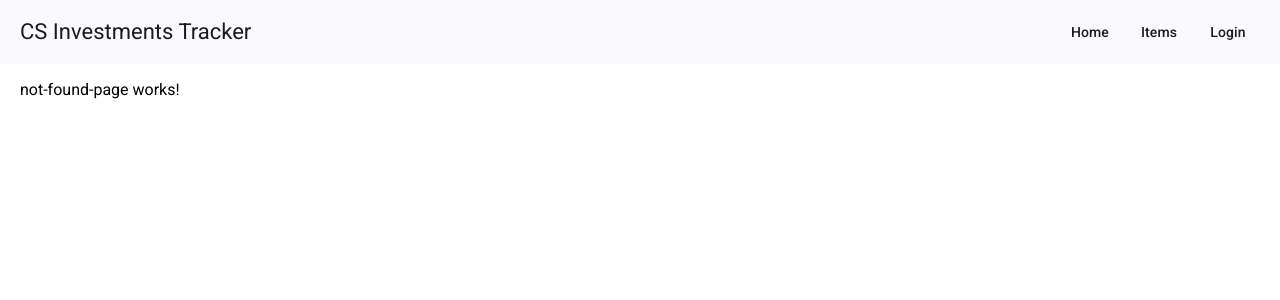
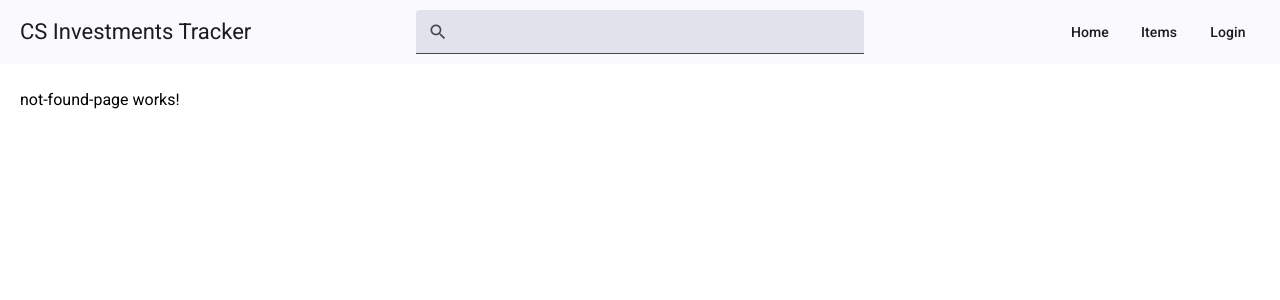
Before and after one commit to hhamrick/cs-investments-tracker, an Angular app: page /items/1 in a window 1280 px wide. Shown: the top 300 px of the page. Built offline with nearby package versions, Linux system fonts and the light colour scheme; no server answers.

Commit message:
Search bar, search page now shows all searched items

```diff
--- a/src/app/app.component.css
+++ /dev/null
@@ -1,28 +0,0 @@
-.content, .header {
-    padding: 0 20px;
-}
-
-.header nav {
-    display: flex;
-    align-items: center;
-    margin-left: auto;
-}
-
-button {
-    margin-left: 5px;
-}
-
-.avatar {
-    height: 50px;
-    width: 50px;
-    margin-left: 20px;
-    padding: 0;
-    border-radius: 50%;
-    overflow: hidden;
-    border: 2px solid black;
-}
-
-.avatar img {
-    height: 100%;
-    width: 100%;
-}
--- a/src/app/app.component.html
+++ b/src/app/app.component.html
@@ -1,6 +1,10 @@
 <mat-toolbar class="header">
     CS Investments Tracker
-    <nav>
+    <mat-form-field appearance="fill" subscriptSizing="dynamic" class="center">
+        <mat-icon matPrefix>search</mat-icon>
+        <input matInput [(ngModel)]="searchTxt" (keydown.enter)="search()" />
+    </mat-form-field>
+    <nav class="right">
         <button mat-button routerLink="/">Home</button>
         <button mat-button routerLink="/items">Items</button>
         <button *ngIf="!(user | async)" mat-button (click)="login()">Login</button>
@@ -8,7 +12,10 @@
             <img src="{{user.avatar}}">
         </button>
         <mat-menu #menu="matMenu" xPosition="before">
-            <button mat-menu-item (click)="logout()" style="color: red">Logout</button>
+            <button mat-menu-item (click)="logout()" style="color: red">
+                <mat-icon style="color: red">logout</mat-icon>
+                Logout
+            </button>
         </mat-menu>
     </nav>
 </mat-toolbar>
--- /dev/null
+++ b/src/app/app.component.scss
@@ -0,0 +1,56 @@
+@use '@angular/material' as mat;
+
+.content, .header {
+    padding: 0 20px;
+}
+
+.content {
+    transform: translateY(64px);
+    padding-top: 10px;
+}
+
+.header {
+    position: fixed;
+    top: 0;
+    z-index: 1000;
+}
+
+.center {
+    width: 35vw;
+    position: absolute;
+    left: 50%;
+    top: 50%;
+    transform: translate(-50%, -50%);
+    @include mat.form-field-density(-3);
+}
+
+.center mat-icon {
+    font-size: 20px;
+    display: flex;
+    align-items: center;
+}
+
+.right {
+    display: flex;
+    align-items: center;
+    margin-left: auto;
+}
+
+.right button:not(.avatar) {
+    margin-left: 5px;
+}
+
+.avatar {
+    height: 50px;
+    width: 50px;
+    margin-left: 19px;
+    padding: 0;
+    border-radius: 50%;
+    overflow: hidden;
+    border: 2px solid black;
+}
+
+.avatar img {
+    height: 100%;
+    width: 100%;
+}
--- a/src/app/app.component.ts
+++ b/src/app/app.component.ts
@@ -1,25 +1,28 @@
 import { Component } from '@angular/core';
 import { MatButton } from '@angular/material/button';
 import { MatToolbar } from '@angular/material/toolbar';
-import { RouterLink, RouterOutlet } from '@angular/router';
+import { Router, RouterLink, RouterOutlet } from '@angular/router';
 import { CommonModule } from '@angular/common';
 import { Observable, of } from 'rxjs';
 import { UserService } from './user/user.service';
 import { User } from './user/user.model';
 import { MatMenuModule } from '@angular/material/menu';
-import { MatSnackBar, MatSnackBarModule } from '@angular/material/snack-bar';
+import { MatInputModule } from '@angular/material/input';
+import { FormsModule } from '@angular/forms';
+import { MatIconModule } from '@angular/material/icon';
 
 @Component({
   selector: 'app-root',
-  imports: [RouterOutlet, RouterLink, CommonModule, MatToolbar, MatButton, MatMenuModule],
+  imports: [RouterOutlet, RouterLink, CommonModule, MatToolbar, MatButton, MatMenuModule, MatInputModule, FormsModule, MatIconModule],
   templateUrl: './app.component.html',
-  styleUrl: './app.component.css'
+  styleUrl: './app.component.scss'
 })
 export class AppComponent {
   title = 'cs-investments-tracker';
   user: Observable<User | null>;
+  public searchTxt = "";
 
-  constructor(protected userService: UserService) {
+  constructor(protected router: Router, protected userService: UserService) {
     this.user = userService.getCurrentUser();
   }
 
@@ -32,4 +35,8 @@ export class AppComponent {
       this.user = of(null);
     });
   }
+
+  search() {
+    this.router.navigate(['search', this.searchTxt]);
+  }
 }
--- a/src/app/items/items-page/items-page.component.html
+++ b/src/app/items/items-page/items-page.component.html
@@ -1,11 +1,4 @@
-<mat-form-field appearance="outline">
-    <mat-label>Search for skins</mat-label>
-    <input matInput [(ngModel)]="searchTxt" (keydown.enter)="onSearchClick()" placeholder="" />
-</mat-form-field>
-
-<button mat-raised-button (click)="onSearchClick()">Search</button>
-
 <div *ngFor="let item of items | async">
     <p>{{item.name}} - {{item.price | currency:'USD'}}</p>
-    <a routerLink="{{item.name}}"><img src="{{item.url}}"></a>
+    <a [routerLink]="['/items', item.name]"><img src="{{item.url}}"></a>
 </div>
--- a/src/app/items/items-page/items-page.component.ts
+++ b/src/app/items/items-page/items-page.component.ts
@@ -3,31 +3,26 @@ import { ItemsService } from '../items.service';
 import { Item } from '../items.model';
 import { Observable, of } from 'rxjs';
 import { CommonModule } from '@angular/common';
-import { RouterLink } from '@angular/router';
-import { MatFormFieldModule } from '@angular/material/form-field'
-import { MatInputModule } from '@angular/material/input';
-import { MatButtonModule } from '@angular/material/button';
-import { FormsModule } from '@angular/forms';
+import { ActivatedRoute, RouterLink } from '@angular/router';
 
 @Component({
   selector: 'app-items-page',
-  imports: [CommonModule, RouterLink, MatFormFieldModule, MatInputModule, MatButtonModule, FormsModule],
+  imports: [CommonModule, RouterLink],
   templateUrl: './items-page.component.html',
   styleUrl: './items-page.component.css'
 })
 export class ItemsPageComponent {
   public static Route = {
-    path: 'items',
+    path: 'search/:keywords',
     title: 'Items',
     component: ItemsPageComponent
   }
 
   public items: Observable<Item[]> = of([]);
-  public searchTxt = "";
 
-  constructor(protected itemsService: ItemsService) {}
-
-  onSearchClick(): void {
-    this.items = this.itemsService.searchItems(this.searchTxt);
+  constructor(private route: ActivatedRoute, protected itemsService: ItemsService) {
+    this.route.params.subscribe(params => {
+      this.items = this.itemsService.searchItems(params['keywords']);
+    })
   }
 }
```
